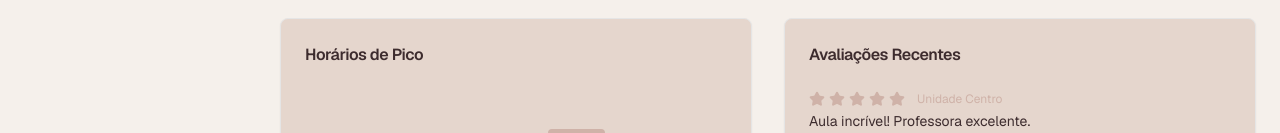
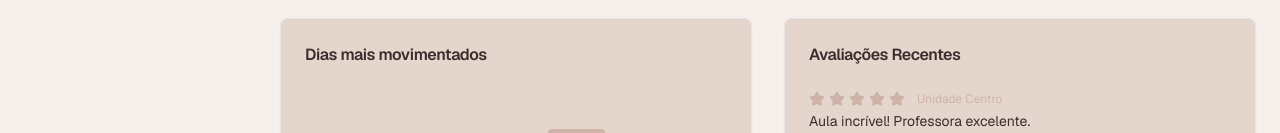
Before and after one commit to polvora-design/sissone-01, a Next.js app: page / in a window 1280 px wide. Shown: the part 567-700 px from the top of the page. Built offline with nearby package versions, Linux system fonts and the light colour scheme.

Commit message:
feat: update chart title to "Dias mais movimentados"
Change from "Horários de Pico" for requested update.

#VERCEL_SKIP

Co-authored-by: Pólvora Design <220790520+polvora-design@users.noreply.github.com>

```diff
--- a/sissone-responsive-prototype.tsx
+++ b/sissone-responsive-prototype.tsx
@@ -1172,7 +1172,7 @@ export default function SissoneResponsivePrototype() {
           <Card style={{ backgroundColor: "#E5D6CD" }} className="hover:shadow-md transition-shadow">
             <CardHeader>
               <CardTitle className="text-sm lg:text-base" style={{ color: "#3D2C2E" }}>
-                Horários de Pico
+                Dias mais movimentados
               </CardTitle>
             </CardHeader>
             <CardContent>
```
